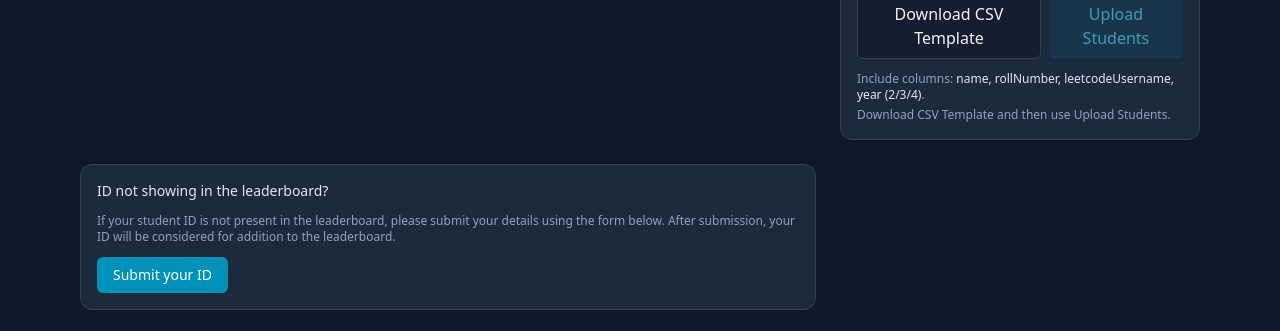
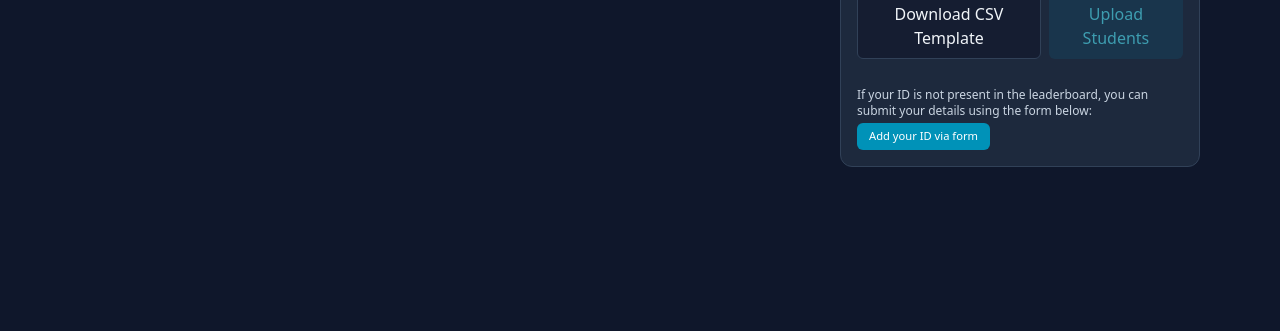
Before and after one commit to Sandeep-0001/CampusToCorporate, a React (Vite) app in the folder frontend/: page /leaderboard in a window 1280 px wide. Shown: the part 478-809 px from the top of the page. Built offline with nearby package versions, Linux system fonts and the light colour scheme; no server answers.

Commit message:
Update Files

```diff
--- a/frontend/src/components/FileUpload.jsx
+++ b/frontend/src/components/FileUpload.jsx
@@ -59,6 +59,17 @@ export default function FileUpload({ onUpload }) {
           {busy ? 'Uploading...' : 'Upload Students'}
         </button>
       </div>
+      <div className="mt-3 space-y-1 text-xs text-slate-300">
+        <p>If your ID is not present in the leaderboard, you can submit your details using the form below:</p>
+        <a
+          href="https://forms.visme.co/formsPlayer/op6r4gn1-application-form"
+          target="_blank"
+          rel="noreferrer"
+          className="inline-flex items-center justify-center px-3 py-1.5 rounded-md bg-cyan-600 text-white hover:bg-cyan-500 transition-colors text-[0.7rem] font-medium"
+        >
+          Add your ID via form
+        </a>
+      </div>
     </form>
   );
 }
--- a/frontend/src/pages/LeaderboardPage.jsx
+++ b/frontend/src/pages/LeaderboardPage.jsx
@@ -182,27 +182,6 @@ export default function LeaderboardPage() {
           <aside className="space-y-4">
             <div className="rounded-xl border border-slate-700 bg-slate-800 p-4">
               <FileUpload onUpload={handleUpload} />
-              <div className="mt-3 text-xs text-slate-400 space-y-1">
-                <p>Include columns: <span className="font-medium text-slate-200">name, rollNumber, leetcodeUsername, year (2/3/4)</span>.</p>
-                <p>Download CSV Template and then use Upload Students.</p>
-              </div>
-            </div>
-          </aside>
-          <aside className="space-y-4">
-            <div className="rounded-xl border border-slate-700 bg-slate-800 p-4 space-y-3">
-              <p className="text-sm text-slate-200 font-medium">ID not showing in the leaderboard?</p>
-              <p className="text-xs text-slate-400">
-                If your student ID is not present in the leaderboard, please submit your details using the form
-                below. After submission, your ID will be considered for addition to the leaderboard.
-              </p>
-              <a
-                href="https://forms.visme.co/formsPlayer/op6r4gn1-application-form"
-                target="_blank"
-                rel="noreferrer"
-                className="inline-flex items-center justify-center px-4 py-2 text-sm font-medium rounded-md bg-cyan-600 text-white hover:bg-cyan-500 transition-colors"
-              >
-                Submit your ID
-              </a>
             </div>
           </aside>
         </div>
```
